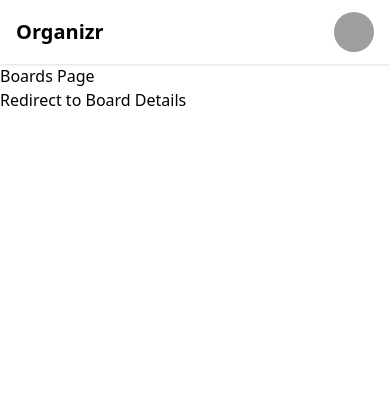
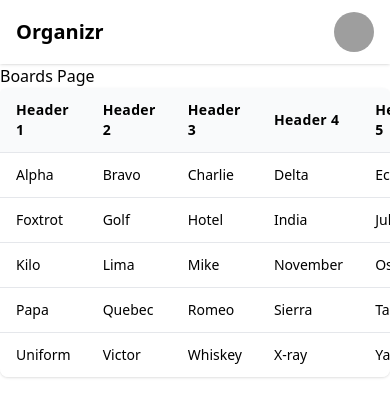
Before and after one commit to sd535682/Organizr, a React (Vite) app: page /boards in a window 390 px wide. Shown: the top 416 px of the page. Built offline with nearby package versions, Linux system fonts and the light colour scheme; grey boxes are pictures that could not be loaded.

Commit message:
created responsive table component

```diff
--- /dev/null
+++ b/src/components/BoardsTable/BoardsTable.tsx
@@ -0,0 +1,48 @@
+const rows = [
+  { id: 1, c1: "Alpha", c2: "Bravo", c3: "Charlie", c4: "Delta", c5: "Echo" },
+  { id: 2, c1: "Foxtrot", c2: "Golf", c3: "Hotel", c4: "India", c5: "Juliet" },
+  { id: 3, c1: "Kilo", c2: "Lima", c3: "Mike", c4: "November", c5: "Oscar" },
+  { id: 4, c1: "Papa", c2: "Quebec", c3: "Romeo", c4: "Sierra", c5: "Tango" },
+  {
+    id: 5,
+    c1: "Uniform",
+    c2: "Victor",
+    c3: "Whiskey",
+    c4: "X-ray",
+    c5: "Yankee",
+  },
+];
+
+export default function ResponsiveTable() {
+  return (
+    /* `overflow-x-auto` lets the table scroll on very narrow viewports */
+    <div className="overflow-x-auto rounded-lg bg-white shadow">
+      {/* `divide-y` draws horizontal borders only; no vertical borders */}
+      <table className="min-w-full table-auto text-sm divide-y divide-gray-200">
+        {/* --- Table Head -------------------------------------------------- */}
+        <thead className="bg-gray-50 text-left">
+          <tr>
+            <th className="px-4 py-3 font-semibold tracking-wide">Header 1</th>
+            <th className="px-4 py-3 font-semibold tracking-wide">Header 2</th>
+            <th className="px-4 py-3 font-semibold tracking-wide">Header 3</th>
+            <th className="px-4 py-3 font-semibold tracking-wide">Header 4</th>
+            <th className="px-4 py-3 font-semibold tracking-wide">Header 5</th>
+          </tr>
+        </thead>
+
+        {/* --- Table Body -------------------------------------------------- */}
+        <tbody className="divide-y divide-gray-200">
+          {rows.map((r) => (
+            <tr key={r.id} className="hover:bg-gray-50">
+              <td className="px-4 py-3 whitespace-nowrap">{r.c1}</td>
+              <td className="px-4 py-3 whitespace-nowrap">{r.c2}</td>
+              <td className="px-4 py-3 whitespace-nowrap">{r.c3}</td>
+              <td className="px-4 py-3 whitespace-nowrap">{r.c4}</td>
+              <td className="px-4 py-3 whitespace-nowrap">{r.c5}</td>
+            </tr>
+          ))}
+        </tbody>
+      </table>
+    </div>
+  );
+}
--- a/src/pages/BoardsPage.tsx
+++ b/src/pages/BoardsPage.tsx
@@ -1,14 +1,10 @@
-import { useNavigation } from "../hooks/useNavigation";
+import ResponsiveTable from "../components/BoardsTable/BoardsTable";
 
 export const BoardsPage = () => {
-  const { navigateToBoard } = useNavigation();
-
   return (
     <div>
       <h1>Boards Page</h1>
-      <button onClick={() => navigateToBoard("1")}>
-        Redirect to Board Details
-      </button>
+      <ResponsiveTable />
     </div>
   );
 };
```
